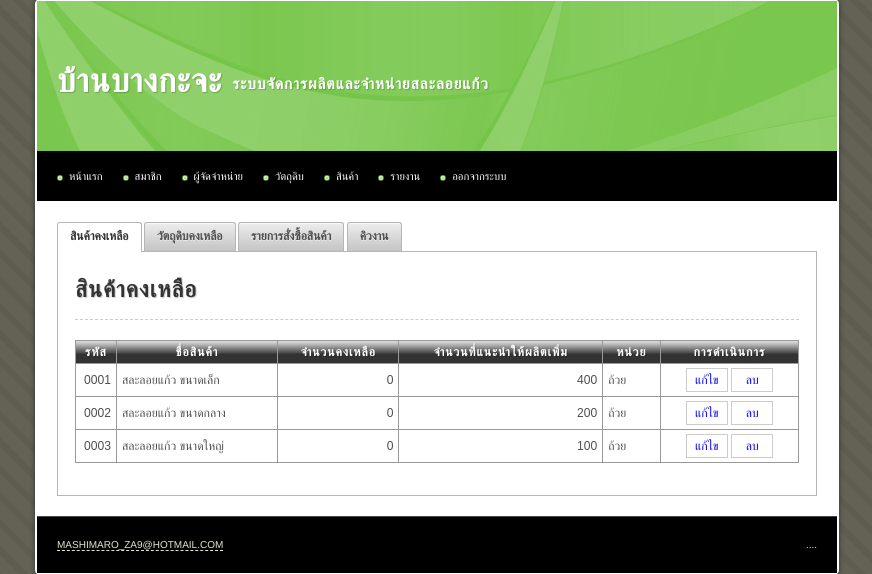
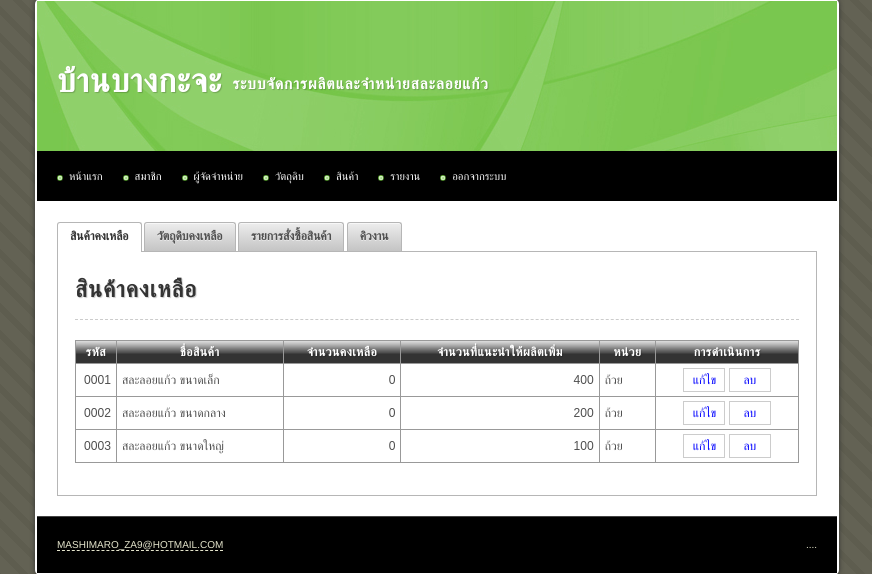
Before and after one commit to iicmaster/stu_champ, a PHP site: page /main/index.php in a window 1280 px wide. Shown: the part 31-605 px from the top of the page, without its empty margins (203-1075 px from the left). Run offline with PHP 8.4, Linux system fonts and the light colour scheme; the visitor is signed in with stand-in values (Sample User, id 1); data comes from the database, SQL or seed files in the repository.

Commit message:
Updated style

```diff
--- a/css/style.css
+++ b/css/style.css
@@ -55,6 +55,11 @@ hr { border-style: dashed; }
 	padding: 20px;
 }
 
+#content h1
+{
+	margin-top: 10px;
+}
+
 a.button
 {
 	border: 1px solid #CCC;
@@ -103,6 +108,7 @@ table th
 	border: 1px solid #999;
 	color: #FFF;
 	text-align: center;
+	letter-spacing: 0.5px;
 }
 
 /*----------------------------------------------------------------------------------------------------*/
--- a/main/inc.header.php
+++ b/main/inc.header.php
@@ -17,7 +17,7 @@
 			</ul></li>
 		<li><a href="product.php">สินค้า</a>
 			<ul>
-				<li><a href="production.php">ผลิตสินค้า</a></li>
+				<li><a href="production.php">คำนวนการผลิตสินค้า</a></li>
 				<li><a href="production_log.php">บันทึกการผลิต</a></li>
 				<li><a href="product_order.php">การสั่งซื้อจากลูกค้า</a></li>
 				<li><a href="retail.php">การขายปลีก</a></li>
```
